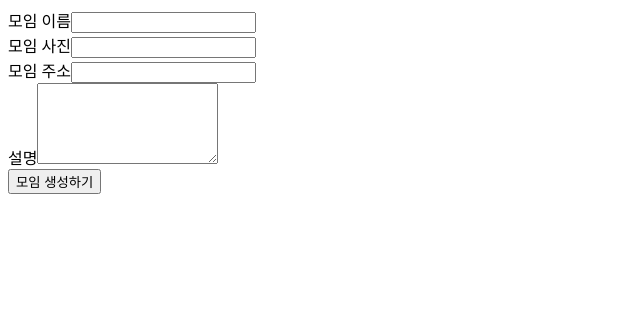
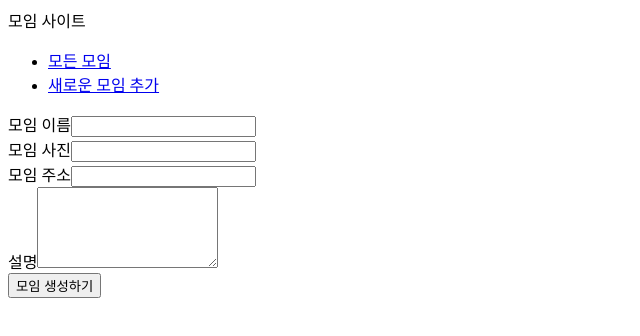
Before and after one commit to hjoo830/nextjs-meetup, a Next.js app: page /new-meetup in a window 1280 px wide. Shown: the top 336 px of the page, without its empty margins (0-640 px from the left). Built offline with nearby package versions, Linux system fonts and the light colour scheme.

Commit message:
✨ Feat: Apply Layout component in _app.js

```diff
--- a/pages/_app.js
+++ b/pages/_app.js
@@ -1,5 +1,10 @@
+import Layout from "@/components/layout/Layout";
 import "@/styles/globals.css";
 
 export default function App({ Component, pageProps }) {
-  return <Component {...pageProps} />;
+  return (
+    <Layout>
+      <Component {...pageProps} />
+    </Layout>
+  );
 }
```
